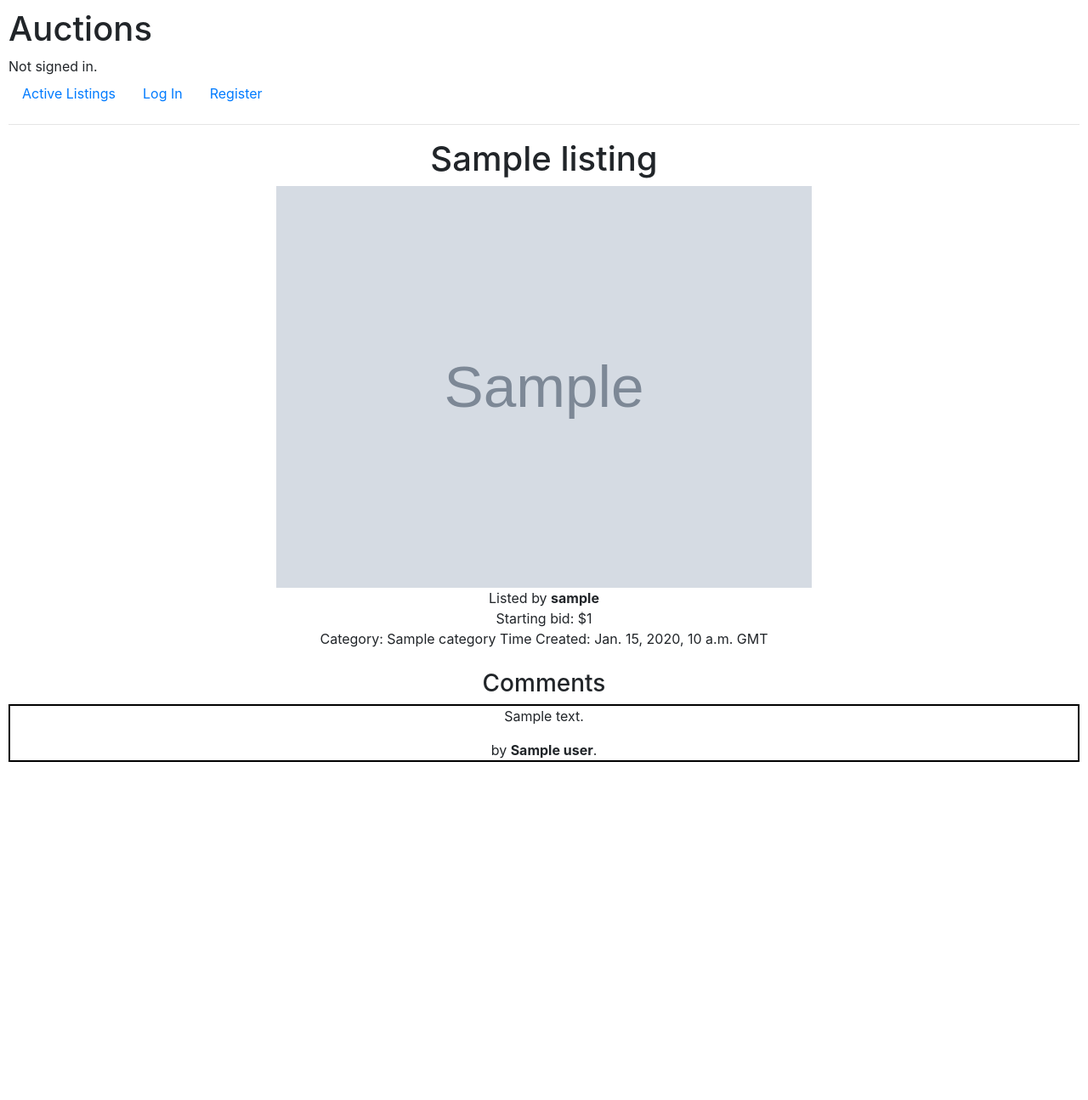
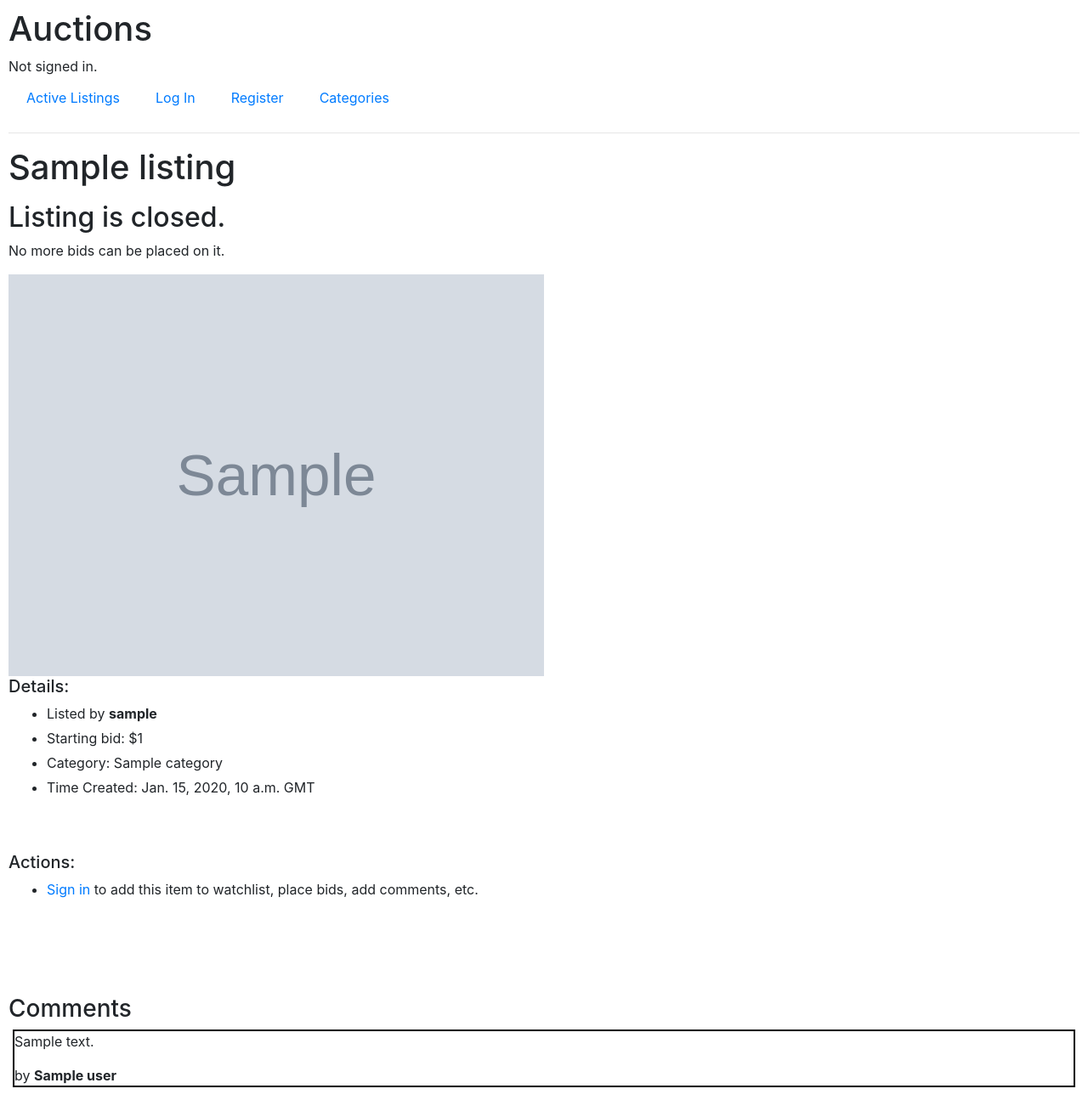
Before and after one commit to kmcclenn/Commerce, a Django app: template Commerce/auctions/templates/auctions/listings.html in a window 1280 px wide. Shown: the whole page at 85% size. Before the commit the page ends 897 px from the top, so only its background shows below. Run offline with Django 3.2, Linux system fonts and the light colour scheme; the template is opened without the code that fills it: most values are stand-ins (such as "Sample title", 1, 10 or a date in 2020); grey boxes marked "Sample" are stand-in pictures; some libraries are stand-ins or nearby versions.

Commit message:
draft of project

```diff
--- a/Commerce/auctions/models.py
+++ b/Commerce/auctions/models.py
@@ -4,12 +4,14 @@ from django.db import models
 
 
 class Listings(models.Model):
+    choices = [(None, "Choose Category"), ("Toys", "Toys"), ("Electronics", "Electronics")] # change choose category to no category ... add more categories...
     title = models.CharField(max_length = 64)
     description = models.TextField()
     starting_bid = models.IntegerField()
     image = models.URLField(blank=True)
-    category = models.CharField(max_length = 64, blank=True)
+    category = models.CharField(max_length = 64, default = None, choices = choices)
     time_created = models.DateTimeField(auto_now_add = True)
+    active = models.BooleanField(default = True)
 
     def __str__(self):
         return f"{self.title.capitalize()} (Starting Bid: {self.starting_bid})"
--- a/Commerce/auctions/static/auctions/styles.css
+++ b/Commerce/auctions/static/auctions/styles.css
@@ -1,3 +1,7 @@
 body {
     padding: 10px;
 }
+
+li {
+	margin: 5px;
+}
--- a/Commerce/auctions/templates/auctions/index.html
+++ b/Commerce/auctions/templates/auctions/index.html
@@ -3,6 +3,8 @@
 {% block body %}
     <h2>{{ title }}</h2>
     {% for listing in listings %}
+
+		{% if listing.0.active %}
 			<div class = "container" style="margin: 15px; border: 2px solid black; width: 50%;">
 				<div class = "row">
 					<div class = "col-6">
@@ -21,6 +23,7 @@
 					</div>
 				</div>
 			</div>
+		{% endif %}
 
 	{% endfor %}
 {% endblock %}
--- a/Commerce/auctions/templates/auctions/layout.html
+++ b/Commerce/auctions/templates/auctions/layout.html
@@ -39,6 +39,9 @@
                     <a class="nav-link" href="{% url 'register' %}">Register</a>
                 </li>
             {% endif %}
+			<li class="nav-item">
+                <a class="nav-link" href="{% url 'categories' %}">Categories</a>
+            </li>
         </ul>
         <hr>
         {% block body %}
--- a/Commerce/auctions/templates/auctions/listings.html
+++ b/Commerce/auctions/templates/auctions/listings.html
@@ -1,28 +1,61 @@
 {% extends "auctions/layout.html" %}
 
 {% block body %}
-<div style="text-align: center;">
 <h1>{{ listing.title }}</h1>
 
+<p>
+{% if not listing.active %}
+	<h2>Listing is closed.</h2>
+	No more bids can be placed on it.
+	{% if user == max_bid_user %}
+		<strong>Your bid of ${{ max_bid }} has won the auction!</strong>
+	{% endif %}
+{% endif %}
+</p>
+
 {% if listing.image %}
-	<img width=50% src = "{{ listing.image }}"><br>
+	<img width=50% src = "{{ listing.image }}" style="text-align: center;"><br>
 {% endif %}
-Listed by <b>{{ owner.user.username }}</b><br>
-Starting bid: ${{ listing.starting_bid }}
+<h5>Details:</h5>
+<ul>
+	<li>Listed by <b>{{ owner.user.username }}</b><br></li>
+	<li>Starting bid: ${{ listing.starting_bid }}</li>
+	<li>
 		{% if listing.category %}
-	<br>Category: {{ listing.category }}
+			Category: {{ listing.category }}
 		{% else %}
-	<br>No category listed
+			No category listed
 		{% endif %}
-
-{% if user.is_authenticated %}
-	<a class="btn btn-primary" href="{% url 'add_to_watchlist' listing.id %}">
+	</li>
+	<li>Time Created: {{ listing.time_created }} GMT</li>
+</ul>
+<br>
+<br>
+<h5>Actions:</h5>
+<ul>
+	{% if owner.user == user and listing.active %}
+		<li><a href="{% url 'close_listing' listing.id %}" class="btn btn-primary">
+			Close this auction
+		</a></li>
+	{% endif %}
+	{% if user.is_authenticated and listing.active %}
+		<li><a class="btn btn-primary" href="{% url 'add_to_watchlist' listing.id %}">
 			{% if watchlist_bool %}
 				Remove Item from Watchlist!
 			{% else %}
 				Add Item to Watchlist!
 			{% endif %}
-	</a>
+		</a></li>
+	{% elif not user.is_authenticated %}
+		<li><a href="{% url 'login' %}">Sign in</a> to add this item to watchlist, place bids, add comments, etc.</li>
+	{% endif %}
+
+</ul>
+<br>
+<br>
+
+{% if user.is_authenticated and listing.active %}
+
 
 	Place a bid <span style="font-size:15px;">(There are {{ number_of_bids }} bids)</span>.
 	{% if user == max_bid_user %}
@@ -42,15 +75,13 @@ Starting bid: ${{ listing.starting_bid }}
 
 {% endif %}
 
-Time Created: {{ listing.time_created }} GMT
-
 <br>
 <br>
 <h3>Comments</h3>
 {% for comment in comments %}
-	<div style="border:2px solid black"
+	<div style="border:2px solid black; margin: 5px;">
 		<p>{{ comment.comment }}</p>
-		by <strong>{{ comment.user }}</strong>.
+		by <strong>{{ comment.user }}</strong>
 	</div>
 {% endfor %}
 
@@ -67,6 +98,4 @@ Time Created: {{ listing.time_created }} GMT
 
 
 
-</div>
-
 {% endblock %}
--- a/Commerce/auctions/urls.py
+++ b/Commerce/auctions/urls.py
@@ -13,5 +13,8 @@ urlpatterns = [
     path("watchlist/<str:listing_id>", views.add_to_watchlist, name="add_to_watchlist"),
     path("bid/<str:listing_id>", views.bid, name="bid"),
     path("watchlist", views.view_watchlist, name="view_watchlist"),
-    path("comment/<str:listing_id>", views.comment, name="comment")
+    path("comment/<str:listing_id>", views.comment, name="comment"),
+    path("close_listing/<str:listing_id>", views.close_listing, name="close_listing"),
+    path("categories", views.categories, name="categories"),
+    path("categories/<str:category_name>", views.specific_category, name="specific_category")
 ]
```
Also changed, not shown: Commerce/auctions/templates/auctions/categories.html (added, +13 -0 lines), Commerce/auctions/views.py (+43 -15 lines), Commerce/auctions/migrations/0007_listings_active.py (added), Commerce/auctions/migrations/0008_auto_20201220_1941.py (added). Lines whose indentation alone changed are shown as unchanged.
